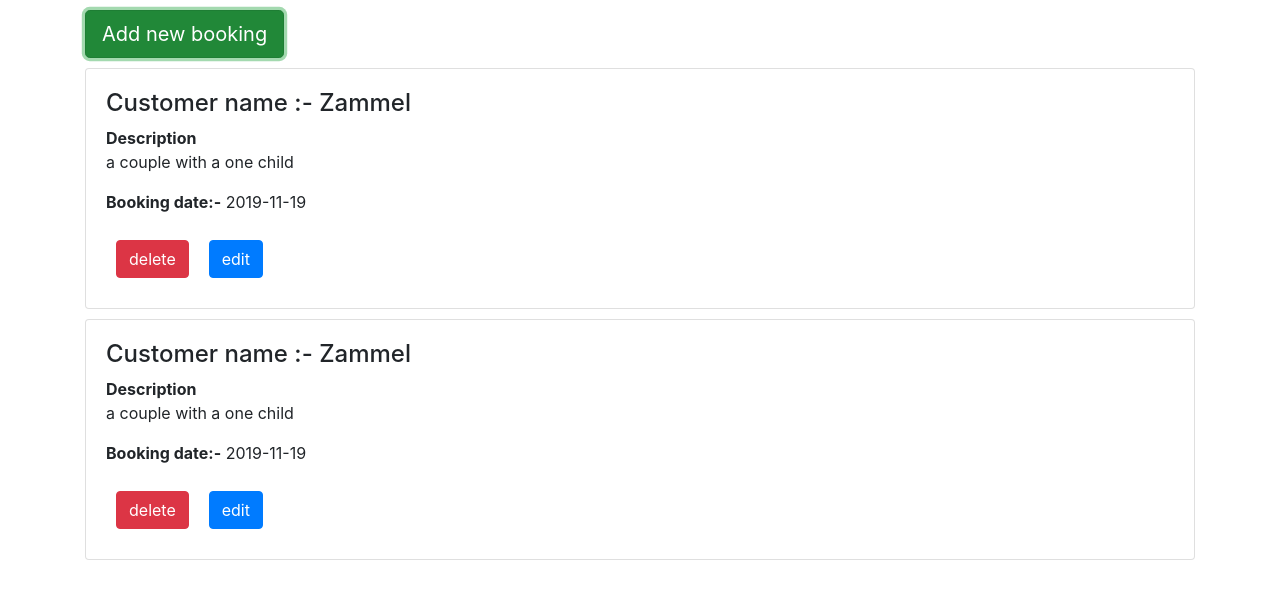
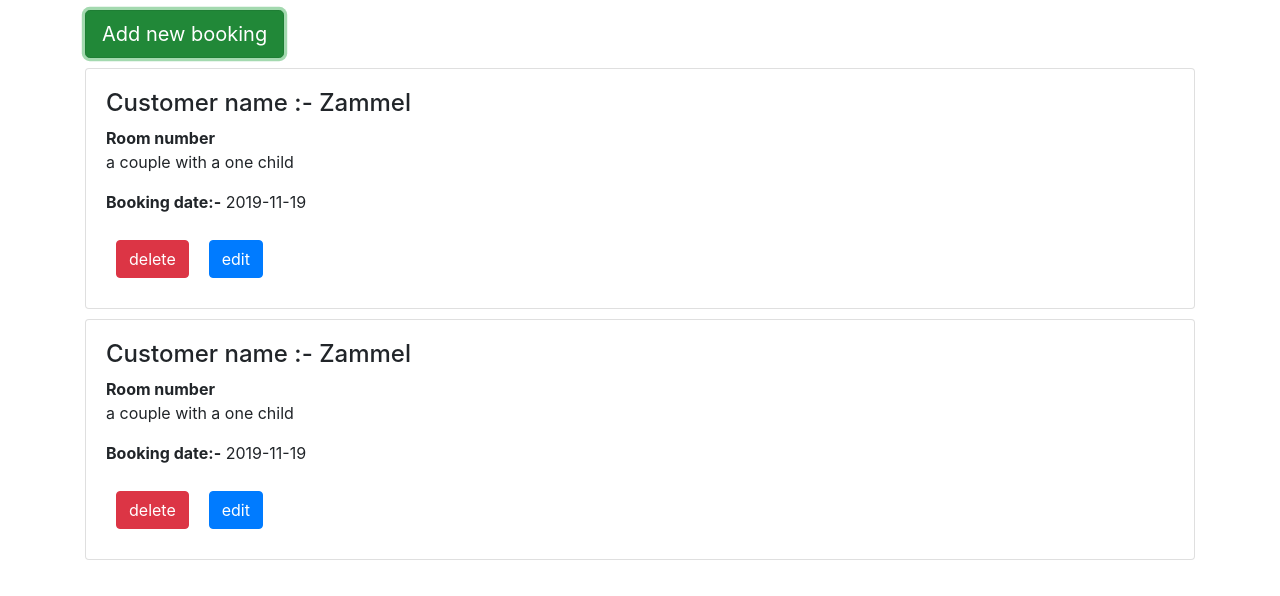
Before and after one commit to yousef-aldawoud/booking-demo, a Vue app: page / in a window 1280 px wide. Both pictures are taken after a click on the button "Color". Shown: the top 596 px of the page. Built offline with nearby package versions, Linux system fonts and the light colour scheme.

Commit message:
Changed description to room number

```diff
--- a/src/components/BookCard.vue
+++ b/src/components/BookCard.vue
@@ -2,7 +2,7 @@
     <b-card>
         <b-card-text>
             <h4>Customer name :- {{customerName}}</h4>
-            <strong>Description</strong>
+            <strong>Room number</strong>
             <p>
                 {{description}}
             </p>
--- a/src/components/BookingDialog.vue
+++ b/src/components/BookingDialog.vue
@@ -10,7 +10,7 @@
         class="field-margin"
             id="textarea"
             v-model="description"
-            placeholder="Description"
+            placeholder="Room number"
             rows="3"
             max-rows="6"
         ></b-form-textarea>
```
